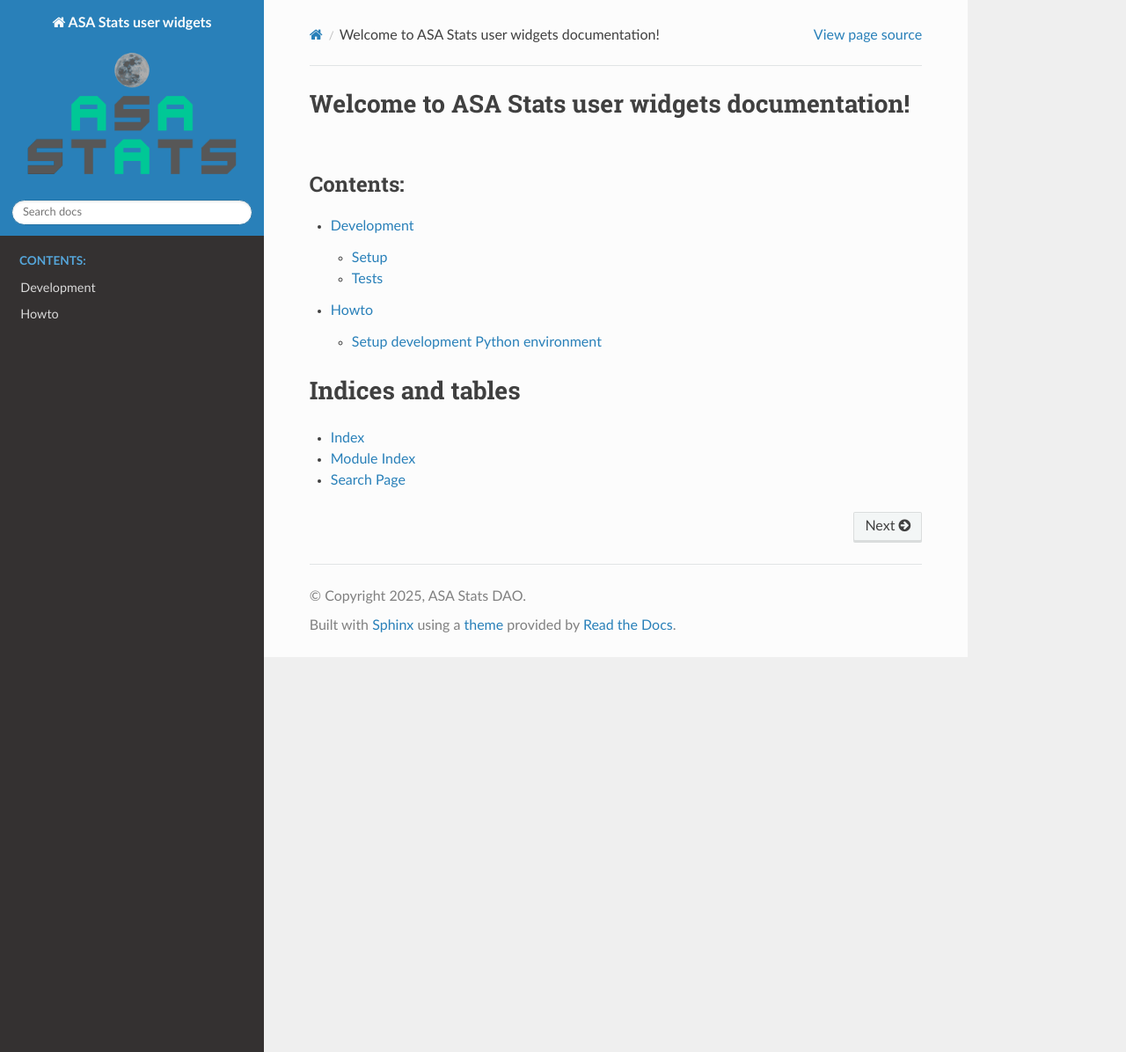
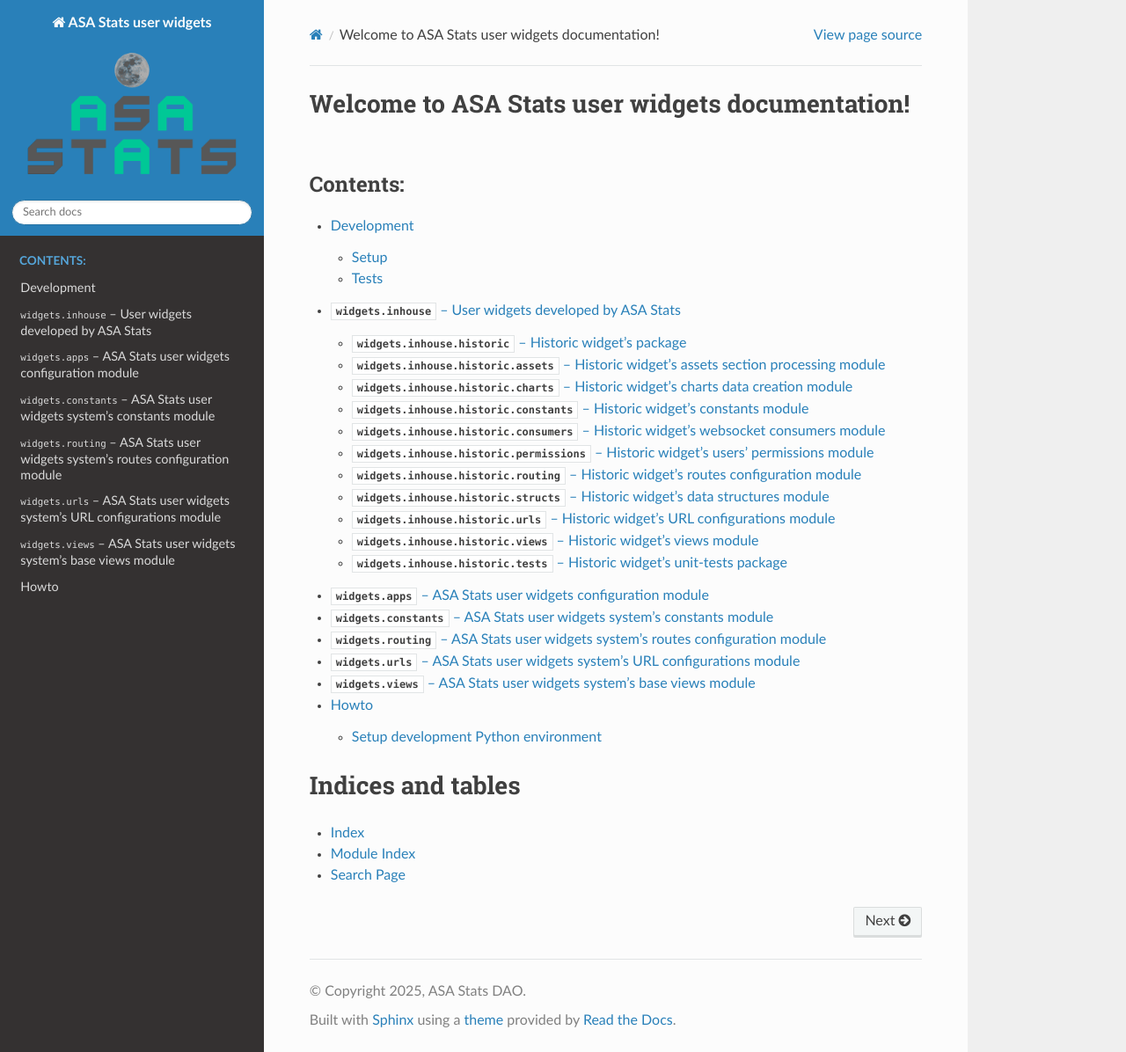
Before and after one commit to asastats/widgets, a Sphinx documentation site: the page built from docs/index.rst, in a window 1280 px wide and 1196 px high. Shown: the whole window at 88% size. Built offline with Sphinx 7.4.7 and the Read the Docs theme 3.1.0, drawn with Linux system fonts in a browser that asks for light colours; the version number is read from the project's files by our own code.

Commit message:
Initial setup for autodoc

```diff
--- a/docs/conf.py
+++ b/docs/conf.py
@@ -14,14 +14,74 @@
 # import sys
 # sys.path.insert(0, os.path.abspath('.'))
 
+# from .. import __version__
+
 import os
 import sys
+from unittest.mock import MagicMock
 
-import django
+# import django
 
 sys.path.insert(0, os.path.abspath("../"))
 
+# django.setup()
+
+import django
+from django.conf import settings
+
+if not settings.configured:
+    settings.configure(
+        INSTALLED_APPS=[
+            "django.contrib.auth",
+            "django.contrib.contenttypes",
+            "inhouse.historic",  # your app if it has models
+        ],
+        DATABASES={
+            "default": {"ENGINE": "django.db.backends.sqlite3", "NAME": ":memory:"}
+        },
+    )
 django.setup()
+
+# Mock external/nonexistent dependencies
+MOCK_MODULES = [
+    "api",
+    "api.data",
+    "api.widgets",
+    "storage",
+    "storage.helpers",
+    "storage.ledger",
+    "storage.main",
+    "utils",
+    "utils.charts",
+    "utils.constants",
+    "utils.constants.storage",
+    "utils.constants.users",
+]
+# MOCK_MODULES += [
+#     "django",
+#     "django.apps",
+#     "django.conf",
+#     "django.conf.settings",
+#     "django.contrib",
+#     "django.contrib.auth",
+#     "django.contrib.auth.models",
+#     "django.contrib.auth.mixins",
+#     "django.core",
+#     "django.core.exceptions",
+#     "django.core.signals",
+#     "django.db",
+#     "django.shortcuts",
+#     "django.template",
+#     "django.template.defaultfilters",
+#     "django.template.loader",
+#     "django.urls",
+#     "django.utils",
+#     "django.utils.module_loading",
+#     "django.utils.safestring",
+# ]
+
+for mod in MOCK_MODULES:
+    sys.modules[mod] = MagicMock()
 
 
 # -- Project information -----------------------------------------------------
@@ -30,10 +90,7 @@
 copyright = "2025, ASA Stats DAO"
 author = "Ivica Paleka"
 
-# The full version, including alpha/beta/rc tags
-from .. import __version__
-
-release = __version__
+release = "0.8.7"
 
 # -- General configuration ---------------------------------------------------
 
--- a/docs/index.rst
+++ b/docs/index.rst
@@ -11,6 +11,7 @@
    :caption: Contents:
 
    development
+   widgets
    howto
 
 
--- a/docs/widgets.rst
+++ b/docs/widgets.rst
@@ -1,27 +1,151 @@
-Widgets
-=======
+:mod:`widgets.inhouse` -- User widgets developed by ASA Stats
+*************************************************************
 
-Symlinks
---------
-
-We need to add to Ansible playbook symlink creation for all published widgets.
-
-In-house widgets represent those developed by the ASA Stats Team.
+.. automodule:: inhouse
+  :members:
+  :undoc-members:
+  :show-inheritance:
 
 
-Templates
-^^^^^^^^^
+:mod:`widgets.inhouse.historic` -- Historic widget's package
+------------------------------------------------------------
 
-.. code-block:: bash
-
-  ln -sf /home/ipaleka/dev/asastats_repo/asastats/widgets/inhouse/historic/templates/historic/ \
-    /home/ipaleka/dev/asastats_repo/asastats/widgets/templates/historic
+.. automodule:: inhouse.historic
+  :members:
+  :undoc-members:
+  :show-inheritance:
 
 
-Static files
-^^^^^^^^^^^^
+:mod:`widgets.inhouse.historic.assets` -- Historic widget's assets section processing module
+--------------------------------------------------------------------------------------------
 
-.. code-block:: bash
+.. automodule:: inhouse.historic.assets
+  :members:
+  :undoc-members:
+  :show-inheritance:
 
-  ln -sf /home/ipaleka/dev/asastats_repo/asastats/widgets/inhouse/historic/static/historic/ \
-    /home/ipaleka/dev/asastats_repo/asastats/widgets/static/historic
+
+:mod:`widgets.inhouse.historic.charts` -- Historic widget's charts data creation module
+---------------------------------------------------------------------------------------
+
+.. automodule:: inhouse.historic.charts
+  :members:
+  :undoc-members:
+  :show-inheritance:
+
+
+:mod:`widgets.inhouse.historic.constants` -- Historic widget's constants module
+-------------------------------------------------------------------------------
+
+.. automodule:: inhouse.historic.constants
+  :members:
+  :undoc-members:
+  :show-inheritance:
+
+
+:mod:`widgets.inhouse.historic.consumers` -- Historic widget's websocket consumers module
+-----------------------------------------------------------------------------------------
+
+.. automodule:: inhouse.historic.consumers
+  :members:
+  :undoc-members:
+  :show-inheritance:
+
+
+:mod:`widgets.inhouse.historic.permissions` -- Historic widget's users' permissions module
+------------------------------------------------------------------------------------------
+
+.. automodule:: inhouse.historic.permissions
+  :members:
+  :undoc-members:
+  :show-inheritance:
+
+
+:mod:`widgets.inhouse.historic.routing` -- Historic widget's routes configuration module
+----------------------------------------------------------------------------------------
+
+.. automodule:: inhouse.historic.routing
+  :members:
+  :undoc-members:
+  :show-inheritance:
+
+
+:mod:`widgets.inhouse.historic.structs` -- Historic widget's data structures module
+-----------------------------------------------------------------------------------
+
+.. automodule:: inhouse.historic.structs
+  :members:
+  :undoc-members:
+  :show-inheritance:
+
+
+:mod:`widgets.inhouse.historic.urls` -- Historic widget's URL configurations module
+-----------------------------------------------------------------------------------
+
+.. automodule:: inhouse.historic.urls
+  :members:
+  :undoc-members:
+  :show-inheritance:
+
+
+:mod:`widgets.inhouse.historic.views` -- Historic widget's views module
+-----------------------------------------------------------------------
+
+.. automodule:: inhouse.historic.views
+  :members:
+  :undoc-members:
+  :show-inheritance:
+
+
+:mod:`widgets.inhouse.historic.tests` -- Historic widget's unit-tests package
+-----------------------------------------------------------------------------
+
+.. automodule:: inhouse.historic.tests
+  :members:
+  :undoc-members:
+  :show-inheritance:
+
+
+:mod:`widgets.apps` -- ASA Stats user widgets configuration module
+******************************************************************
+
+.. automodule:: apps
+  :members:
+  :undoc-members:
+  :show-inheritance:
+
+
+:mod:`widgets.constants` -- ASA Stats user widgets system's constants module
+****************************************************************************
+
+.. automodule:: constants
+  :members:
+  :undoc-members:
+  :show-inheritance:
+
+
+:mod:`widgets.routing` -- ASA Stats user widgets system's routes configuration module
+*************************************************************************************
+
+.. automodule:: routing
+  :members:
+  :undoc-members:
+  :show-inheritance:
+
+
+:mod:`widgets.urls` -- ASA Stats user widgets system's URL configurations module
+********************************************************************************
+
+.. automodule:: urls
+  :members:
+  :undoc-members:
+  :show-inheritance:
+
+
+:mod:`widgets.views` -- ASA Stats user widgets system's base views module
+*************************************************************************
+
+.. automodule:: views
+  :members:
+  :undoc-members:
+  :show-inheritance:
```
Also changed, not shown: 1 other file.
